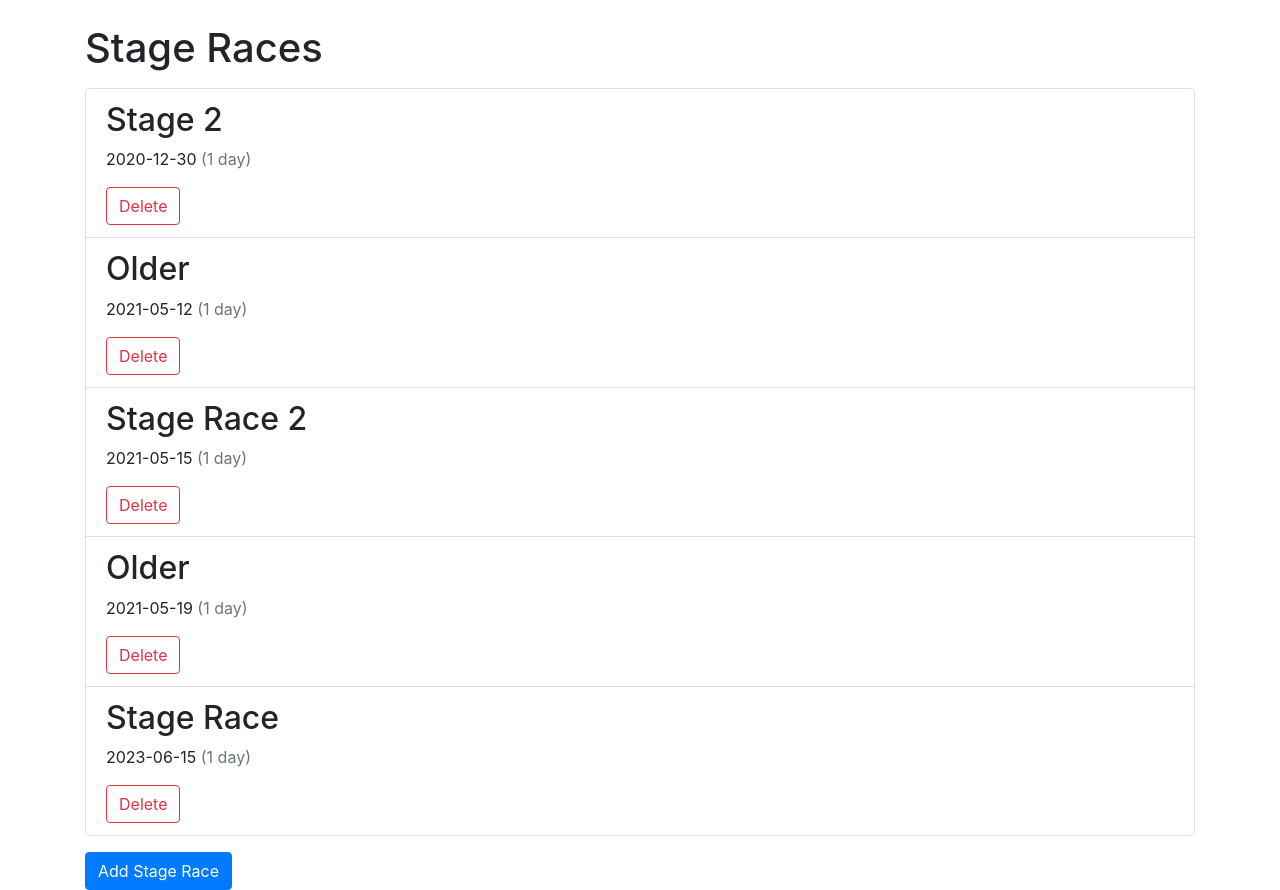
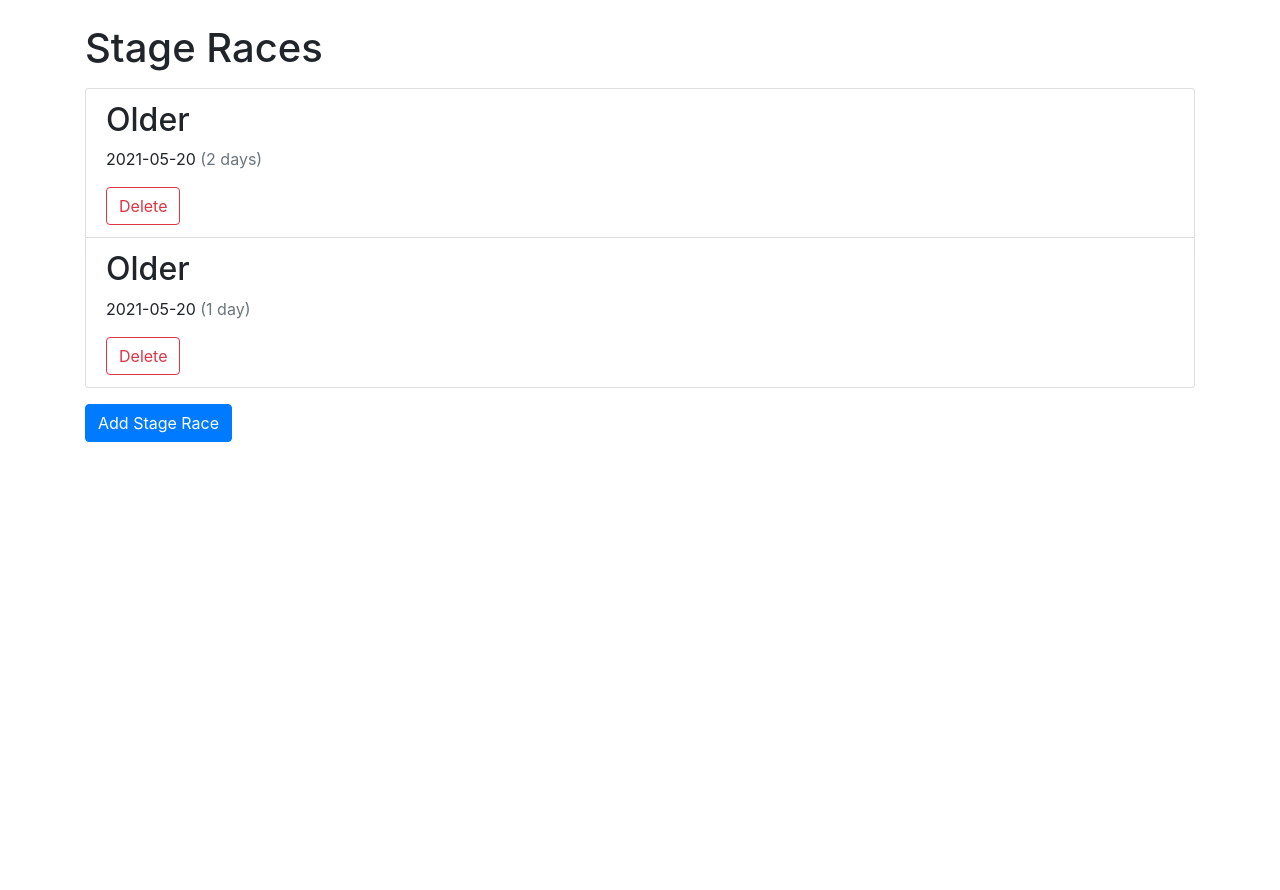
Before and after one commit to jrandallw/react-race-planner, a React (Create React App) app: page / in a window 1280 px wide. After the commit the page ends 800 px from the top, so only its background shows below. Built offline with nearby package versions, Linux system fonts and the light colour scheme; data requests are answered from the project's data file.

Commit message:
refinements

```diff
--- a/db.json
+++ b/db.json
@@ -4,56 +4,28 @@
       "name": "Older",
       "stages": [
         {
-          "id": "koj3da9g",
+          "id": "kokans0f",
+          "name": "Tset",
+          "date": "2021-05-20"
+        },
+        {
+          "id": "kokanvhy",
           "name": "Stage 1",
-          "date": "2021-05-12"
+          "date": "2021-05-31"
         }
       ],
-      "id": 2
-    },
-    {
-      "name": "Stage Race 2",
-      "stages": [
-        {
-          "id": "koj91299",
-          "name": "Stage 1",
-          "date": "2021-05-15"
-        }
-      ],
-      "id": 3
-    },
-    {
-      "name": "Stage 2",
-      "stages": [
-        {
-          "id": "koj92764",
-          "name": "Test",
-          "date": "2020-12-30"
-        }
-      ],
-      "id": 4
+      "id": 7
     },
     {
       "name": "Older",
       "stages": [
         {
-          "id": "koj96awy",
-          "name": "Tset",
-          "date": "2021-05-19"
+          "id": "kokao7ho",
+          "name": "Stage 2",
+          "date": "2021-05-20"
         }
       ],
-      "id": 5
-    },
-    {
-      "name": "Stage Race",
-      "stages": [
-        {
-          "id": "kokalfh1",
-          "name": "Tset",
-          "date": "2023-06-15"
-        }
-      ],
-      "id": 6
+      "id": 8
     }
   ]
 }
--- a/src/components/App.tsx
+++ b/src/components/App.tsx
@@ -57,6 +57,7 @@ const App = () => {
     dispatch({
       type: ACTIONS.STAGES_FORM,
     });
+    setNewStage(initialStageState);
   };
 
   const handleDeleteStage = (id: number) => {
```
